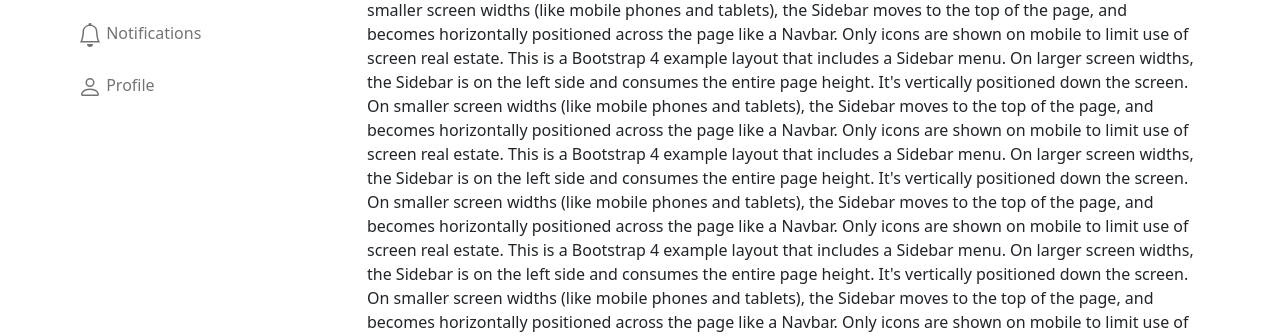
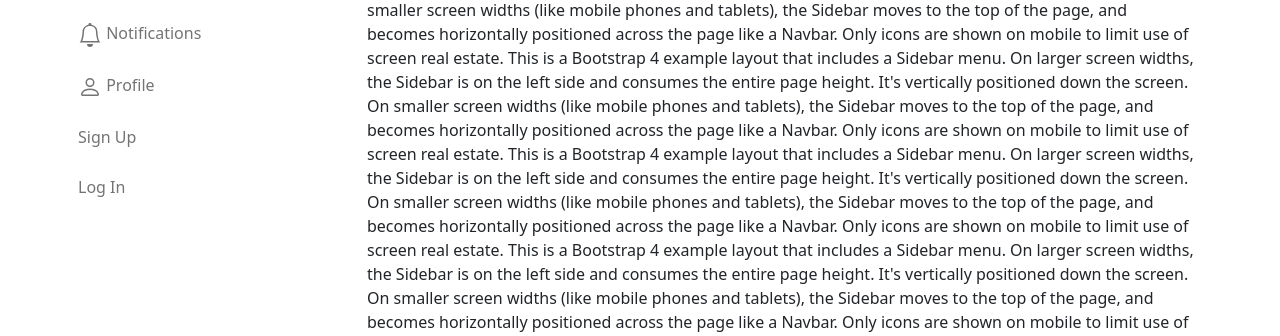
Before and after one commit to restfulry/toktik, a Django app: page / in a window 1280 px wide. Shown: the part 208-544 px from the top of the page. Run offline with Django 3.2, Linux system fonts and the light colour scheme.

Commit message:
update base.html to include login, signup and logout

```diff
--- a/main_app/templates/base.html
+++ b/main_app/templates/base.html
@@ -205,6 +205,24 @@
                     <span class="d-none d-md-inline"> Profile</span></a
                   >
                 </li>
+                {% if user.is_authenticated %}
+                <li class="nav-item" style="margin-bottom: 10px">
+                  <a class="nav-link pl-0" href="{% url 'logout' %}">
+                    <span class="d-none d-md-inline"> Profile</span></a
+                  >
+                </li>
+                {% else %}
+                <li class="nav-item" style="margin-bottom: 10px">
+                  <a class="nav-link pl-0" href="{% url 'signup' %}">
+                    <span class="d-none d-md-inline"> Sign Up</span></a
+                  >
+                </li>
+                <li class="nav-item" style="margin-bottom: 10px">
+                  <a class="nav-link pl-0" href="{% url 'login' %}">
+                    <span class="d-none d-md-inline">Log In</span></a
+                  >
+                </li>
+                {% endif %}
               </ul>
             </div>
           </nav>
```
